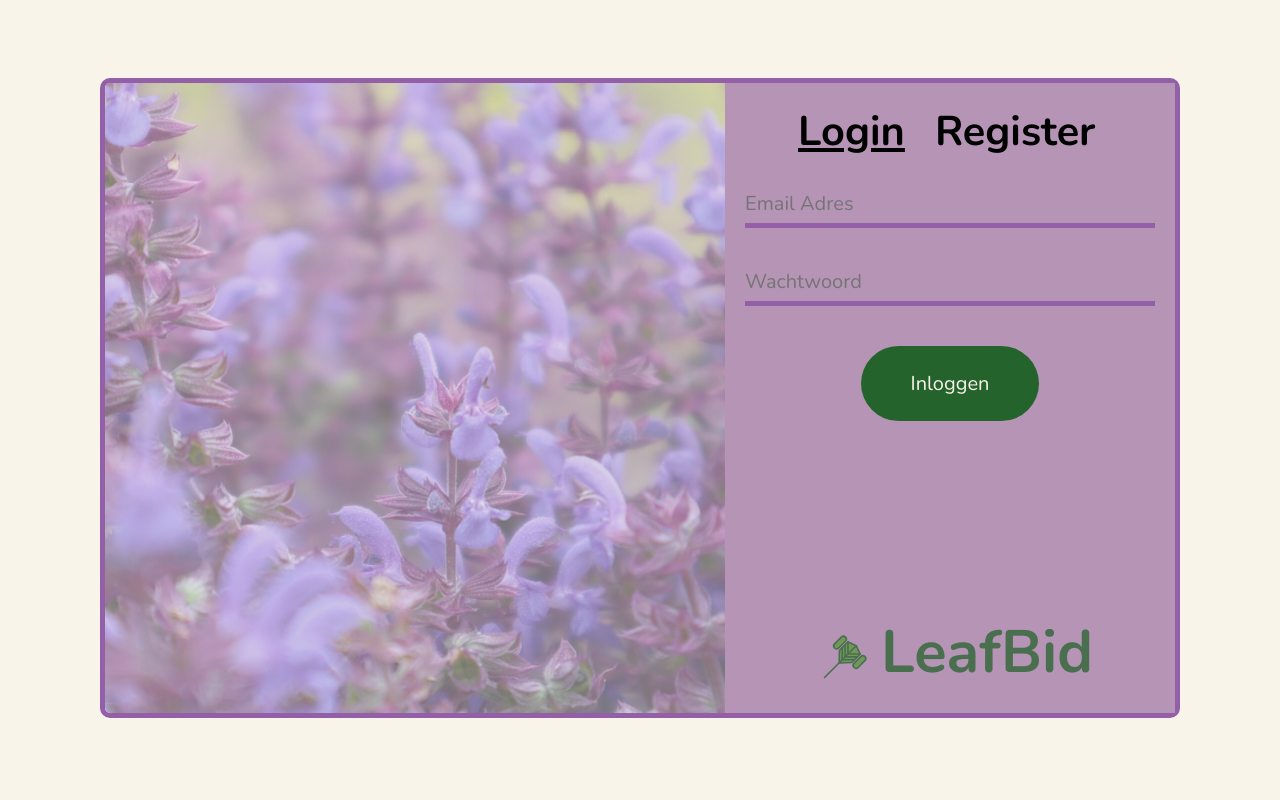
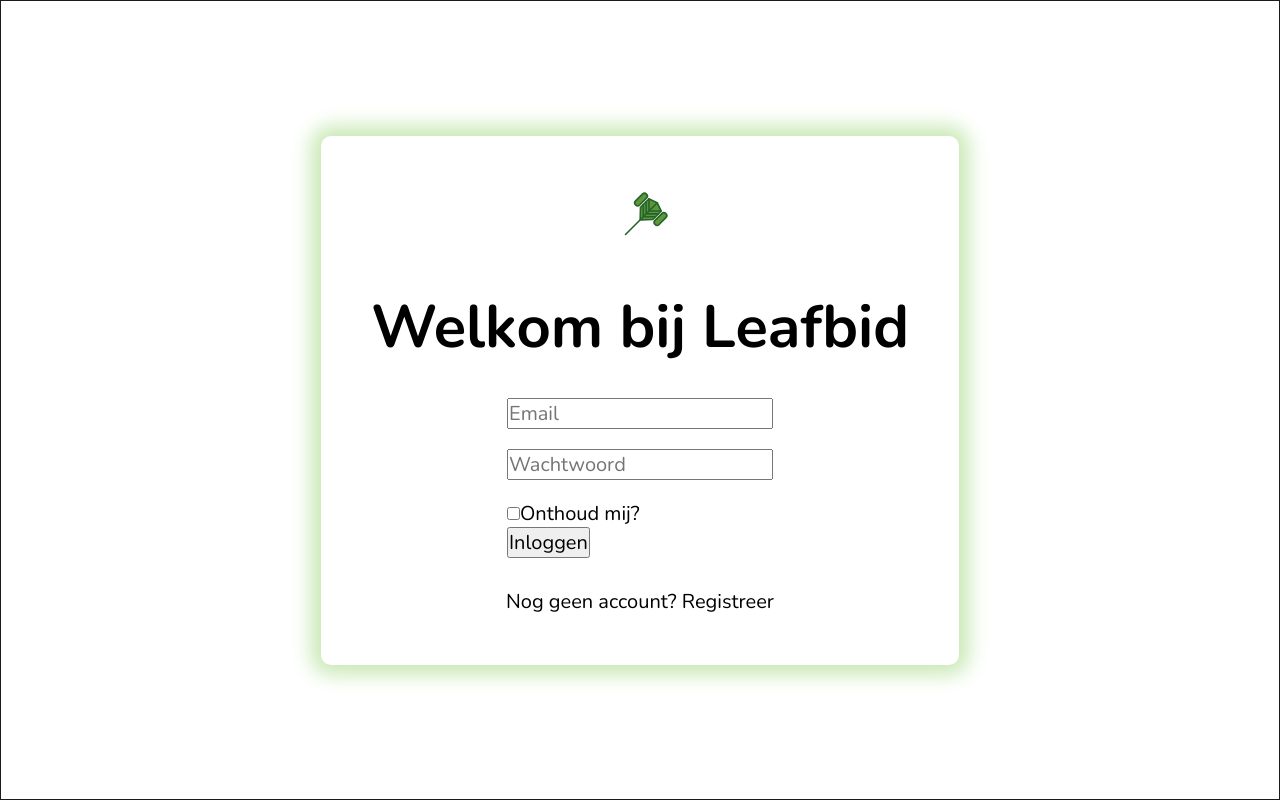
Before and after one commit to MishaOpstal/Floriday, a Next.js app in the folder LeafBidWeb/: page /Auth/Login in a window 1280 px wide. Built offline with nearby package versions, Linux system fonts and the light colour scheme.

Commit message:
starting bootstrap
starting bootstrap voor login

```diff
--- a/LeafBidWeb/src/app/Auth/Login/page.module.css
+++ b/LeafBidWeb/src/app/Auth/Login/page.module.css
@@ -1,113 +1,23 @@
-.main{
+/* Page layout */
+.main {
     display: flex;
-    width: 100%;
+    width: auto;
     height: 100dvh;
     flex-direction: column;
     justify-content: center;
     align-items: center;
     gap: 10px;
-    background: var(--main-background);
+    border: 1px solid #1B1B1B;
+    background: #FFF;
 }
 
-.startScreen{
+.card {
     display: flex;
-    width: 100%;
-    justify-content: center;
-    align-items: center;
-    flex: 1 0 0;
-    border-radius: 10px;
-}
-
-.startFrame{
-    display: flex;
-    height: 80dvh;
-    justify-content: center;
-    align-items: center;
-    flex: 1 0 0;
-    border-radius: 10px;
-    border: 5px solid var(--secondary-border);
-    margin-left: 100px;
-    margin-right: 100px;
-    margin-bottom: 5px;
-}
-
-
-.image{
-    display: flex;
-    align-items: center;
-    flex: 1 0 0;
-    align-self: stretch;
-    /* Add a 50% lightgrey overlay over the background image */
-    background-image: linear-gradient(rgba(211, 211, 211, 0.5), rgba(211, 211, 211, 0.5)), url("/LoginBackground.jpg");
-    background-size: cover;
-    background-position: center;
-    background-repeat: no-repeat;
-    border-radius: 5px 0px 0px 5px;
-}
-
-.loginRegister{
-    display: flex;
-    width: auto;
-    min-width: 20%;
-    max-width: 450px;
-    padding: 20px;
+    padding: 50px;
     flex-direction: column;
     align-items: center;
     gap: 30px;
-    align-self: stretch;
-    background: var(--secondary-background);
+    border-radius: 10px;
+    background: #FFF;
+    box-shadow: 0 0 20px 10px #C9E9B5;
 }
-
-.selector{
-    padding: 0 53px;
-    display: flex;
-    align-items: center;
-    gap: 30px;
-    align-self: stretch;
-}
-
-.login{
-    color: var(--primary-text);
-    text-decoration-line: underline;
-}
-
-.inputs{
-    display: flex;
-    flex-direction: column;
-    justify-content: center;
-    align-items: center;
-    gap: 40px;
-    align-self: stretch;
-}
-
-.logo{
-    display: flex;
-    padding: 0 53px;
-    justify-content: center;
-    align-items: flex-end;
-    gap: 10px;
-    flex: 1 0 0;
-    align-self: stretch;
-}
-
-.innerLogo{
-    display: flex;
-    padding: 0 53px;
-    justify-content: center;
-    align-items: flex-end;
-    gap: 10px;
-    flex: 1 0 0;
-    align-self: stretch;
-    opacity: 0.75;
-}
-
-.logoImage{
-    width: 64px;
-    height: 64px;
-    aspect-ratio: 1/1;
-    background-image: url("/LeafBid.svg");
-}
-
-.logoText{
-    color: var(--primary-border);
-}
--- a/LeafBidWeb/src/app/Auth/Login/page.tsx
+++ b/LeafBidWeb/src/app/Auth/Login/page.tsx
@@ -1,38 +1,69 @@
-import s from "@/app/Auth/Login/page.module.css"
-import React from "react";
-import LoginForm from "@/components/LoginForm/LoginForm";
-import Link from "next/link";
+import Image from 'next/image';
+import Link from 'next/link';
+import s from './page.module.css';
+import "bootstrap/dist/css/bootstrap-grid.min.css"
 
-export default function Login(){
-    return(
+export default function LoginPage() {
+    return (
         <main className={s.main}>
-        <div className={s.startScreen}>
-           <div className={s.startFrame}>
-               <div className={s.image}></div>
-               <div className={s.loginRegister}>
-                   <div className={s.selector}>
-                       <div className={s.login}>
-                            <h3>Login</h3>
+            <section className={s.card} aria-labelledby="loginTitle">
+                <div className={s.logoRow}>
+                    <Image
+                        src="/LeafBid.svg"
+                        alt="Leafbid logo"
+                        width={64}
+                        height={64}
+                        priority
+                    />
                 </div>
-                       <Link href="/Auth/Register">
-                           <div className={s.register}>
-                               <h3>Register</h3>
-                           </div>
-                       </Link>
-                   </div>
-                   <div className={s.inputs}><LoginForm /></div>
-                   <div className={s.logo}>
-                       <div className={s.innerLogo}>
-                           <div className={s.logoImage}>
-                           </div>
-                           <div className={s.logoText}>
-                               <h1>LeafBid</h1>
+
+                <h1 id="loginTitle" className={s.title}>Welkom bij Leafbid</h1>
+
+                <form noValidate>
+                    {/* Email */}
+                    <div >
+                        <label htmlFor="email"></label>
+                        <div className="input-group mb-3">
+                           <span className="input-group-text" id="basic-addon1"></span>
+                           <input type="text" className="form-control" placeholder="Email" aria-label="Email" aria-describedby="basic-addon1"/>
                         </div>
                     </div>
+
+                    {/* Password */}
+                    <div>
+                        <label htmlFor="password"></label>
+                        <div className="input-group mb-3">
+                            <span className="input-group-text" id="basic-addon1"></span>
+                            <input type="password" className="form-control" placeholder="Wachtwoord" aria-label="Wachtwoord" aria-describedby="basic-addon1"/>
                         </div>
                     </div>
+
+                    {/* Remember me */}
+                    <div className={`form-check ${s.check}`}> {/* keep Bootstrap semantics, add spacing via CSS module */}
+                        <input
+                            className="form-check-input"
+                            type="checkbox"
+                            id="remember"
+                            name="remember"
+                        />
+                        <label className="form-check-label" htmlFor="remember">
+                            Onthoud mij?
+                        </label>
                     </div>
-        </div>
+
+                    {/* Submit */}
+                    <button type="submit" className="btn btn-success w-100">
+                        Inloggen
+                    </button>
+                </form>
+
+                <p className={s.registerLine}>
+                    Nog geen account?{' '}
+                    <Link href="/Auth/Register" className={s.registerLink}>
+                        Registreer
+                    </Link>
+                </p>
+            </section>
         </main>
     );
 }
```
Lines whose indentation alone changed are shown as unchanged.
